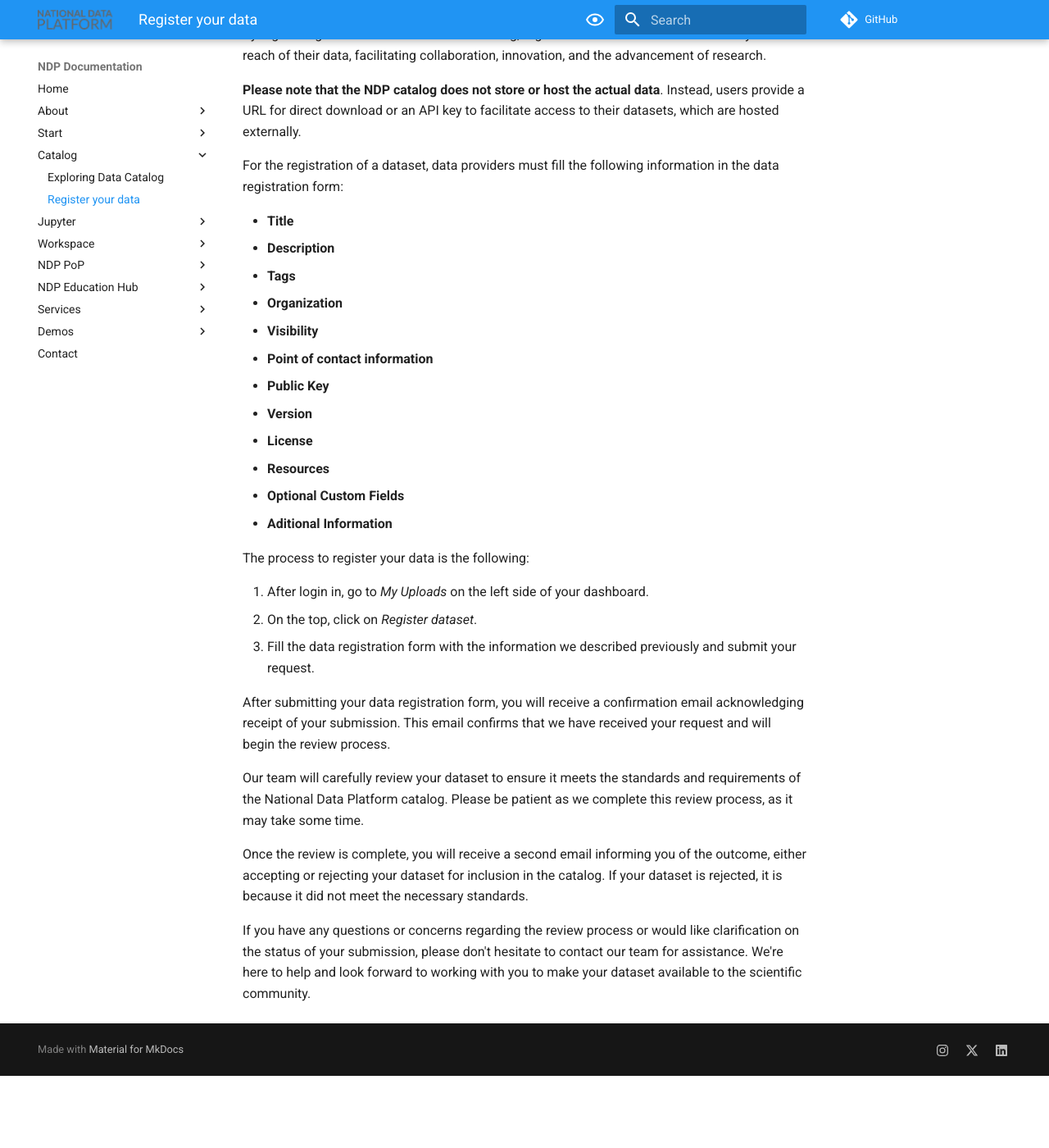
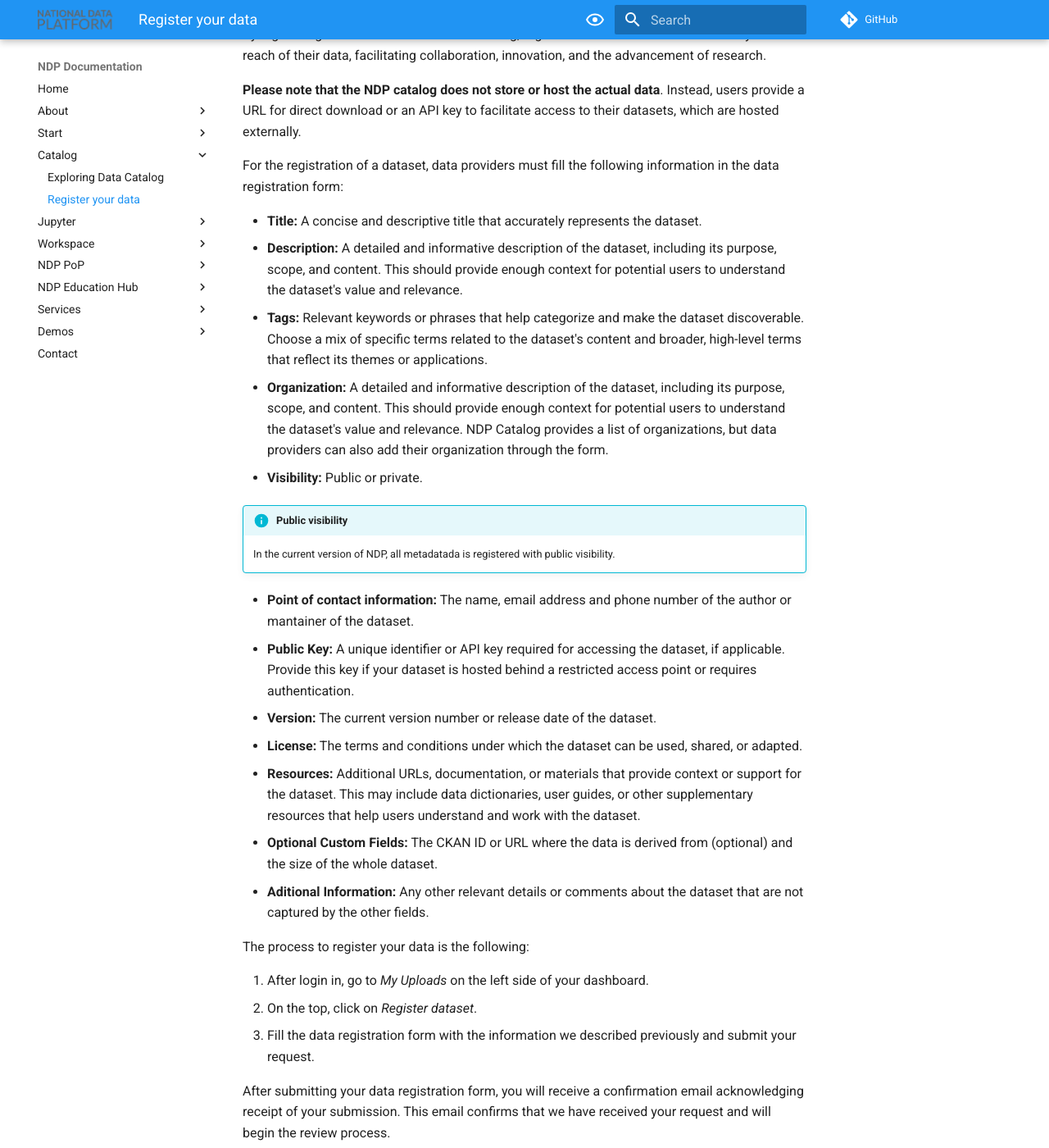
Before and after one commit to national-data-platform/ndp-documentation, an MkDocs documentation site: the page built from docs/catalog/register-data.md, in a window 1280 px wide and 1400 px high, scrolled down 243 px. Shown: the whole window at 82% size. Built offline with MkDocs 1.6.1 and Material for MkDocs 9.7.7, drawn with Linux system fonts in a browser that asks for light colours; before the commit the page ends 1555 px from its top, so only the background shows below that; some of the changed text lies outside the part shown.

Commit message:
Adding data registration process

```diff
--- a/docs/catalog/register-data.md
+++ b/docs/catalog/register-data.md
@@ -8,18 +8,22 @@ By registering their datasets in the NDP catalog, organizations can increase the
 
 For the registration of a dataset, data providers must fill the following information in the data registration form:
 
-- **Title**
-- **Description**
-- **Tags**
-- **Organization**
-- **Visibility**
-- **Point of contact information**
-- **Public Key**
-- **Version**
-- **License**
-- **Resources**
-- **Optional Custom Fields**
-- **Aditional Information**
+- **Title:** A concise and descriptive title that accurately represents the dataset.
+- **Description:** A detailed and informative description of the dataset, including its purpose, scope, and content. This should provide enough context for potential users to understand the dataset's value and relevance.
+- **Tags:** Relevant keywords or phrases that help categorize and make the dataset discoverable. Choose a mix of specific terms related to the dataset's content and broader, high-level terms that reflect its themes or applications.
+- **Organization:** A detailed and informative description of the dataset, including its purpose, scope, and content. This should provide enough context for potential users to understand the dataset's value and relevance. NDP Catalog provides a list of organizations, but data providers can also add their organization through the form.
+- **Visibility:** Public or private.
+
+!!! info "Public visibility"
+    In the current version of NDP, all metadatada is registered with public visibility.
+
+- **Point of contact information:** The name, email address and phone number of the author or mantainer of the dataset.
+- **Public Key:** A unique identifier or API key required for accessing the dataset, if applicable. Provide this key if your dataset is hosted behind a restricted access point or requires authentication.
+- **Version:** The current version number or release date of the dataset.
+- **License:** The terms and conditions under which the dataset can be used, shared, or adapted.
+- **Resources:** Additional URLs, documentation, or materials that provide context or support for the dataset. This may include data dictionaries, user guides, or other supplementary resources that help users understand and work with the dataset.
+- **Optional Custom Fields:** The CKAN ID or URL where the data is derived from (optional) and the size of the whole dataset.
+- **Aditional Information:** Any other relevant details or comments about the dataset that are not captured by the other fields.
 
 The process to register your data is the following:
 
@@ -29,7 +33,7 @@ The process to register your data is the following:
 
 After submitting your data registration form, you will receive a confirmation email acknowledging receipt of your submission. This email confirms that we have received your request and will begin the review process.
 
-Our team will carefully review your dataset to ensure it meets the standards and requirements of the National Data Platform catalog. Please be patient as we complete this review process, as it may take some time.
+Our team will carefully review your dataset to ensure it meets the standards and requirements of the NDP catalog. Please be patient as we complete this review process, as it may take some time.
 
 Once the review is complete, you will receive a second email informing you of the outcome, either accepting or rejecting your dataset for inclusion in the catalog. If your dataset is rejected, it is because it did not meet the necessary standards.
 
```
Also changed, not shown: docs/start/signin.md (+1 -1 lines).
